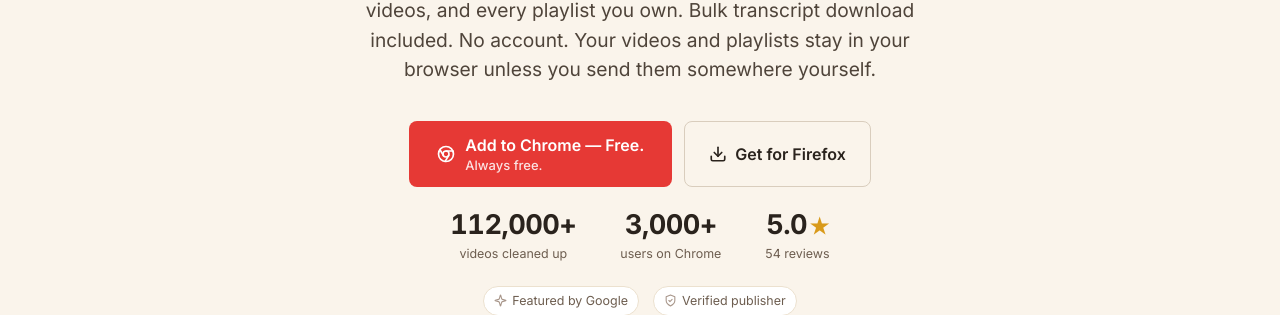
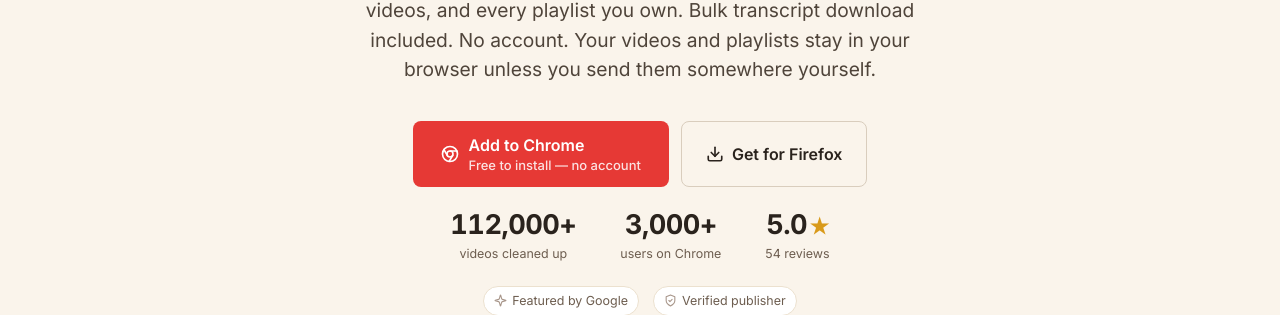
Before and after one commit to dominic-lam/tidywl-site, a Jekyll site: the page built from index.html, in a window 1280 px wide and 900 px high. Shown: the part 412-727 px from the top of the window. Built offline with Jekyll 4.4.1, drawn with Linux system fonts in a browser that asks for light colours.

Commit message:
site: "Always free" off the install button
It was a forward-looking promise welded to the primary CTA — the copy people
read at the moment they install — and a paid tier is decided (monthly
subscription, 2026-08-31). Left in place, the button would have contradicted
the pricing page on launch day, and a screenshot of the two together is not
an argument anyone wins.

"Free to install — no account" keeps both reassurances that actually drive the
click and drops the pledge. Adding a Pro tier alongside does not make it false.

The store listing keeps "Completely free": present tense, in a list of
absolutes about setup and permissions, and true of the free product whether or
not a paid tier exists beside it. Revisit that wording at launch, not now.

An HTML comment marks the spot so the old line does not get restored by
someone tidying up copy.

Co-Authored-By: Claude Opus 5 (1M context) <noreply@anthropic.com>
Claude-Session: https://claude.ai/code/session_016cfNxCj3L9GPGmJ9Wmqppj

```diff
--- a/index.html
+++ b/index.html
@@ -255,7 +255,12 @@
           <line x1="21.17" x2="12" y1="8" y2="8"/><line x1="3.95" x2="8.54" y1="6.06" y2="14"/>
           <line x1="10.88" x2="15.46" y1="21.94" y2="14"/>
         </svg>
-        <span>Add to Chrome — Free.<span class="btn-sub">Always free.</span></span>
+        <!-- "Always free" was here until 2026-09-01 and must not come back. It is a
+           forward-looking promise welded to the install button, and a paid tier is
+           decided (monthly subscription, 2026-08-31). "Free to install" is the same
+           reassurance without the pledge; adding a Pro tier alongside does not make
+           it false. See FEATURES.md § Tier decisions. -->
+        <span>Add to Chrome<span class="btn-sub">Free to install — no account</span></span>
       </a>
       <!-- Neutral download glyph, not the Firefox logo: the mark is full-colour
            and clashes with this site's 2px-stroke monoline icon set. -->
```
